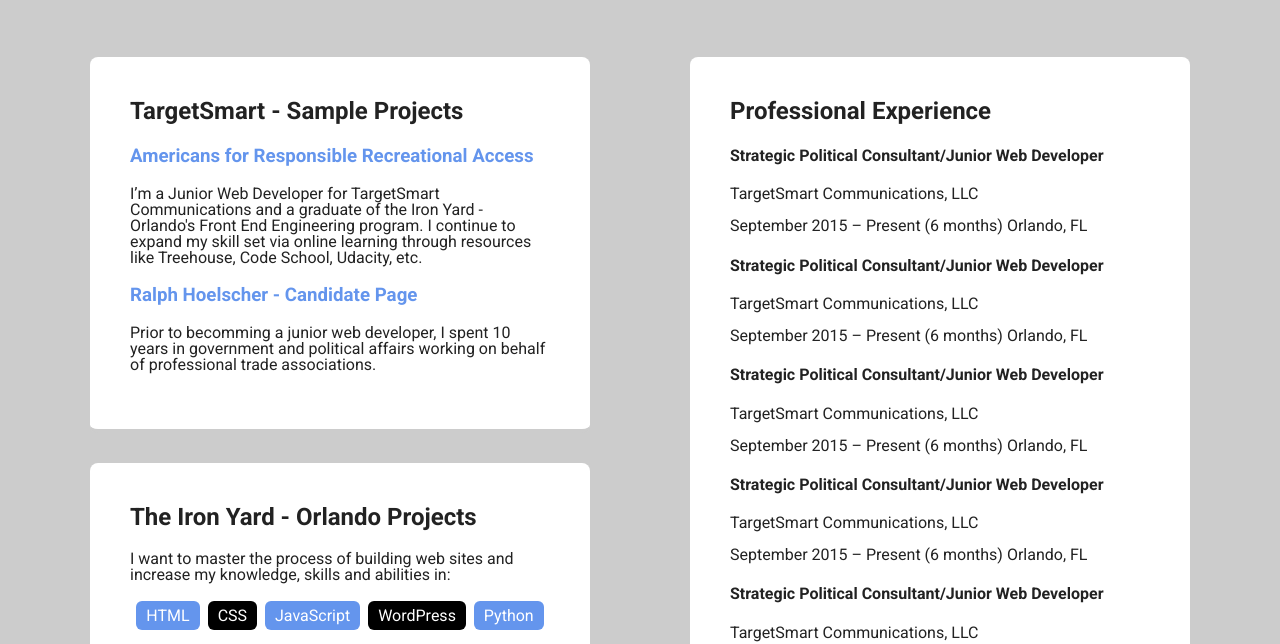
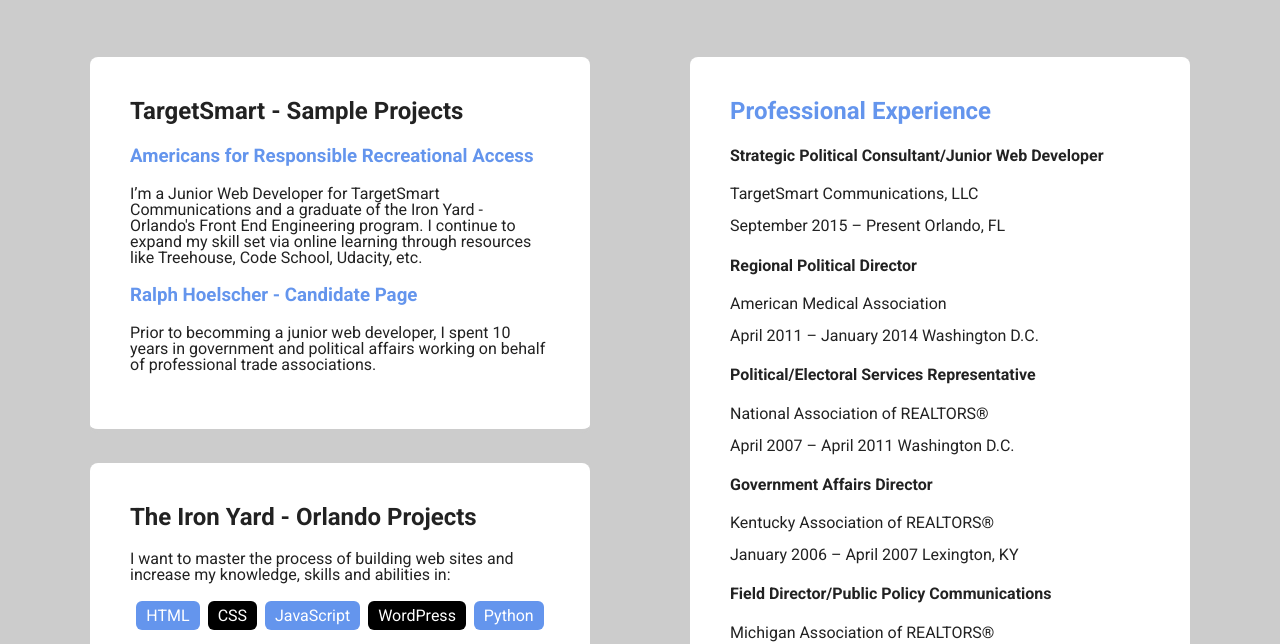
Before and after one commit to pcreglow/Treehouse-Profile, a plain HTML site: page resume.html in a window 1280 px wide. Shown: the part 180-824 px from the top of the page. Drawn offline with Linux system fonts and the light colour scheme; a web font is replaced by a local one.

Commit message:
Added content to professional experience and hyperlink to LinkedIn account

```diff
--- a/resume.html
+++ b/resume.html
@@ -50,31 +50,31 @@
     </div>
     <div class="row">
       <div class="card">
-        <h2>Professional Experience</h2>
+        <h2><a href="https://www.linkedin.com/in/phillipcreglow">Professional Experience</a></h2>
         <div class="jobs">
         <h4>Strategic Political Consultant/Junior Web Developer</h4>
         <p>TargetSmart Communications, LLC</p>
-        <p>September 2015 – Present (6 months) Orlando, FL</p>
+        <p>September 2015 – Present Orlando, FL</p>
         </div>
         <div class="jobs">
-        <h4>Strategic Political Consultant/Junior Web Developer</h4>
-        <p>TargetSmart Communications, LLC</p>
-        <p>September 2015 – Present (6 months) Orlando, FL</p>
+        <h4>Regional Political Director</h4>
+        <p>American Medical Association</p>
+        <p>April 2011 – January 2014 Washington D.C.</p>
         </div>
         <div class="jobs">
-        <h4>Strategic Political Consultant/Junior Web Developer</h4>
-        <p>TargetSmart Communications, LLC</p>
-        <p>September 2015 – Present (6 months) Orlando, FL</p>
+        <h4>Political/Electoral Services Representative</h4>
+        <p>National Association of REALTORS®</p>
+        <p>April 2007 – April 2011 Washington D.C.</p>
         </div>
         <div class="jobs">
-        <h4>Strategic Political Consultant/Junior Web Developer</h4>
-        <p>TargetSmart Communications, LLC</p>
-        <p>September 2015 – Present (6 months) Orlando, FL</p>
+        <h4>Government Affairs Director</h4>
+        <p>Kentucky Association of REALTORS®</p>
+        <p>January 2006 – April 2007 Lexington, KY</p>
         </div>
         <div class="jobs">
-        <h4>Strategic Political Consultant/Junior Web Developer</h4>
-        <p>TargetSmart Communications, LLC</p>
-        <p>September 2015 – Present (6 months) Orlando, FL</p>
+        <h4>Field Director/Public Policy Communications</h4>
+        <p>Michigan Association of REALTORS®</p>
+        <p>February 2004 – January 2006 Lansing, MI</p>
         </div>
       </div>
 
```
